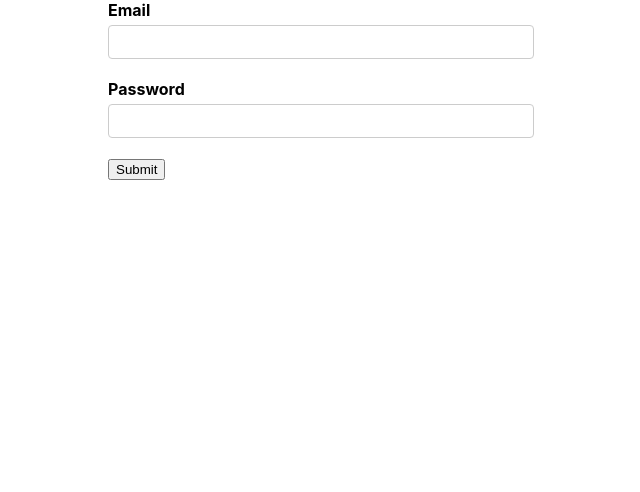
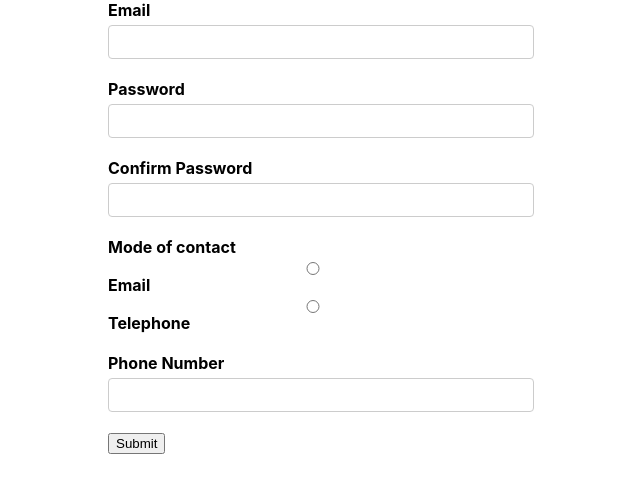
Before and after one commit to nihalshandev/react_formik, a React (Create React App) app: page / in a window 1280 px wide. Shown: the top 492 px of the page, without its empty margins (319-959 px from the left). Built offline with nearby package versions, Linux system fonts and the light colour scheme.

Commit message:
created registration form

```diff
--- a/src/App.js
+++ b/src/App.js
@@ -1,11 +1,10 @@
-import './App.css';
-import LoginForm from './Components/LoginForm';
-
+import "./App.css";
+import RegistrationForm from "./Components/RegistrationForm";
 
 function App() {
   return (
     <div className="App">
-      <LoginForm />
+      <RegistrationForm />
     </div>
   );
 }
--- /dev/null
+++ b/src/Components/RegistrationForm.js
@@ -0,0 +1,85 @@
+import { Form, Formik } from "formik";
+import React from "react";
+import * as Yup from "yup";
+import FormControl from "./FormControl";
+
+const RegistrationForm = () => {
+  const options = [
+    { key: "Email", value: "emailmoc" },
+    { key: "Telephone", value: "telephonemoc" },
+  ];
+  const initialValues = {
+    email: "",
+    password: "",
+    confirmPassword: "",
+    modeOfContact: "",
+    phone: "",
+  };
+  const validationSchema = Yup.object({
+    email: Yup.string().email("Invalid email format").required("Required"),
+    password: Yup.string().required("Required"),
+    confirmPassword: Yup.string()
+      .oneOf([Yup.ref("password"), ""], 'Passwords must match')
+      .required("Required"),
+    modeOfContact: Yup.string().required("Required"),
+    phone: Yup.string().when("modeOfContact", {
+      is: "telephonemoc",
+      then: Yup.string().required("Required"),
+    }),
+  });
+  const onSubmit = (values) => {
+    console.log("Form data", values);
+  };
+  return (
+    <Formik
+      initialValues={initialValues}
+      validationSchema={validationSchema}
+      onSubmit={onSubmit}
+    >
+      {(formik) => {
+        return (
+          <Form>
+            <FormControl
+              control="input"
+              type="email"
+              label="Email"
+              name="email"
+            />
+
+            <FormControl
+              control="input"
+              type="password"
+              label="Password"
+              name="password"
+            />
+
+            <FormControl
+              control="input"
+              type="password"
+              label="Confirm Password"
+              name="confirmPassword"
+            />
+            <FormControl
+              control="radio"
+              label="Mode of contact"
+              name="modeOfContact"
+              options={options}
+            />
+
+            <FormControl
+              control="input"
+              type="number"
+              label="Phone Number"
+              name="phone"
+            />
+
+            <button type="submit" disabled={!formik.isValid}>Submit</button>
+
+          </Form>
+        );
+      }}
+    </Formik>
+  );
+};
+
+export default RegistrationForm;
```
